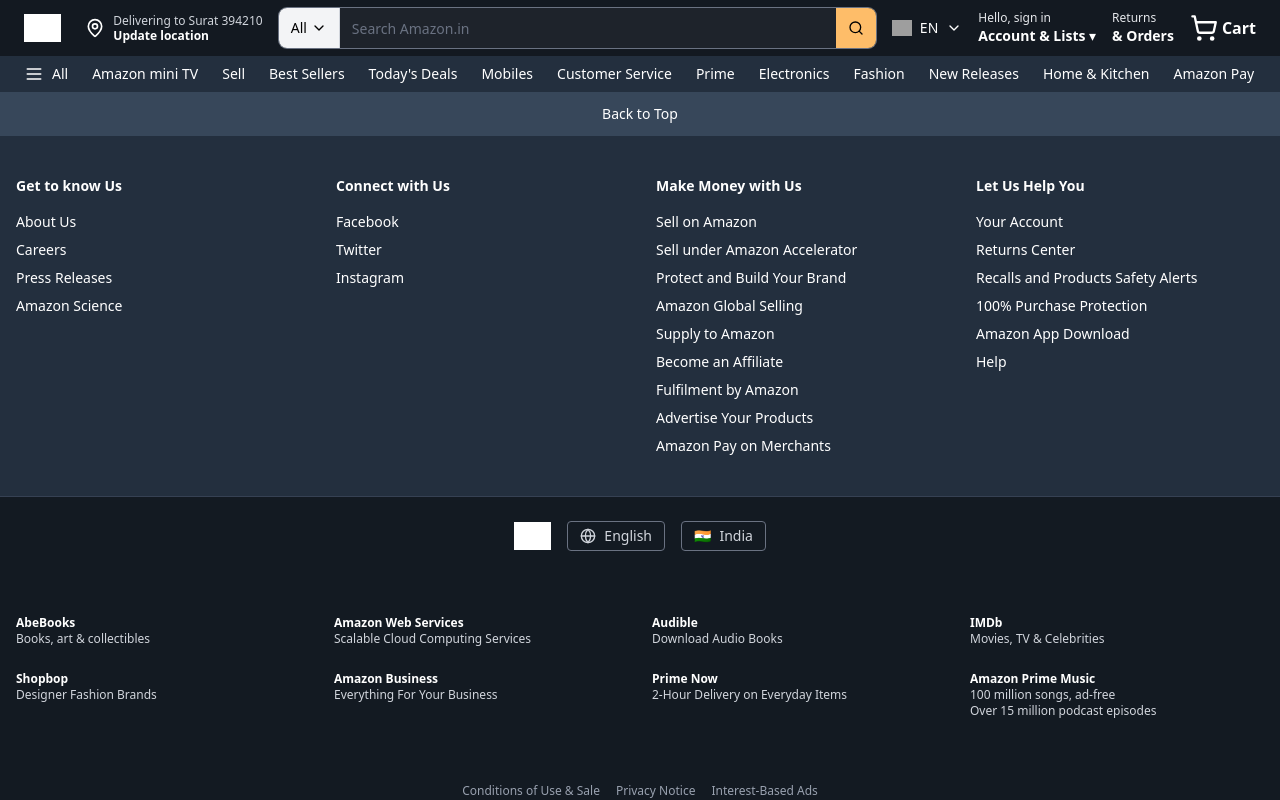
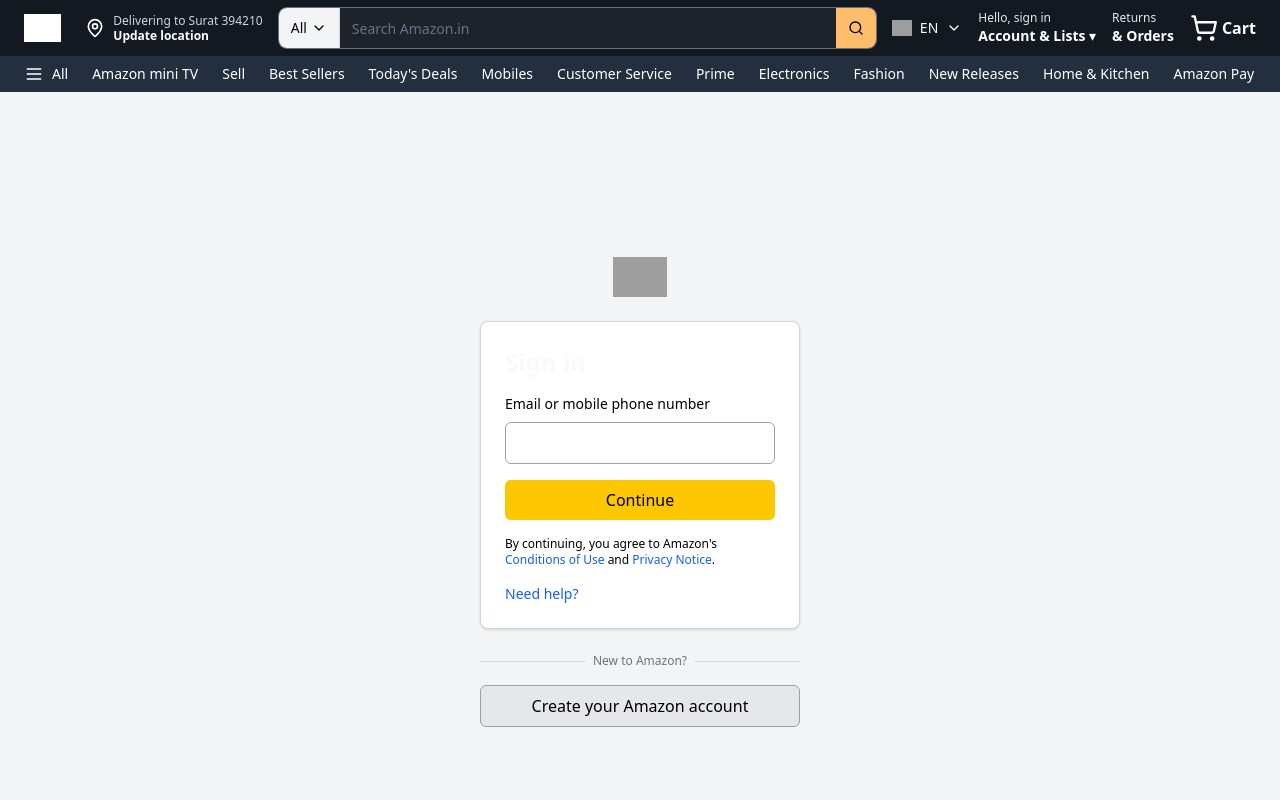
Before and after one commit to kerllouskhairy987/Training-In-DevWave-fullStack-E-commerce-Reactjs-Nodejs, a React (Vite) app: page /login in a window 1280 px wide. Shown: the top 800 px of the page. Built offline with nearby package versions, Linux system fonts and the light colour scheme; grey boxes are pictures that could not be loaded.

Commit message:
merge regsiter branch

```diff
--- a/src/App.tsx
+++ b/src/App.tsx
@@ -12,7 +12,9 @@
         <Header />
         <main className="flex-grow">
           <Routes>
-            <Route path="/" element={<SignUp />} />
+            <Route path="/" element={<Home />} />
+            <Route path="/login" element={<LogIn />} />
+            <Route path="/signup" element={<SignUp />} />
           </Routes>
         </main>
         <Footer />
--- a/src/components/Header.tsx
+++ b/src/components/Header.tsx
@@ -174,10 +174,10 @@
           </div>
 
           {/* Account */}
-          <div className="hidden md:flex flex-col text-left shrink-0">
+          <Link to="/login" className="hidden md:flex flex-col text-left shrink-0">
             <span className="text-xs text-gray-200">Hello, sign in</span>
             <span className="font-bold text-sm">Account & Lists ▾</span>
-          </div>
+          </Link>
 
           {/* Orders */}
           <div className="hidden md:flex flex-col text-left shrink-0">
--- a/src/pages/LogIn/Login.tsx
+++ b/src/pages/LogIn/Login.tsx
@@ -1,4 +1,5 @@
 import React from 'react'
+import { Link } from 'react-router-dom'
 
 export default function Login() {
     return (
@@ -47,9 +48,11 @@
                         <span className="px-2 text-xs text-gray-500">New to Amazon?</span>
                         <div className="flex-grow h-px bg-gray-300"></div>
                     </div>
-                    <button className="w-full mt-4 bg-gray-200 hover:bg-gray-300 text-black py-2 rounded-sm border border-gray-400">
-                        Create your Amazon account
-                    </button>
+                    <Link to={"/signup"}>
+                        <button className="cursor-pointer w-full mt-4 bg-gray-200 hover:bg-gray-300 text-black py-2 rounded-sm border border-gray-400">
+                            Create your Amazon account
+                        </button>
+                    </Link>
                 </div>
             </div>
         </>
```
